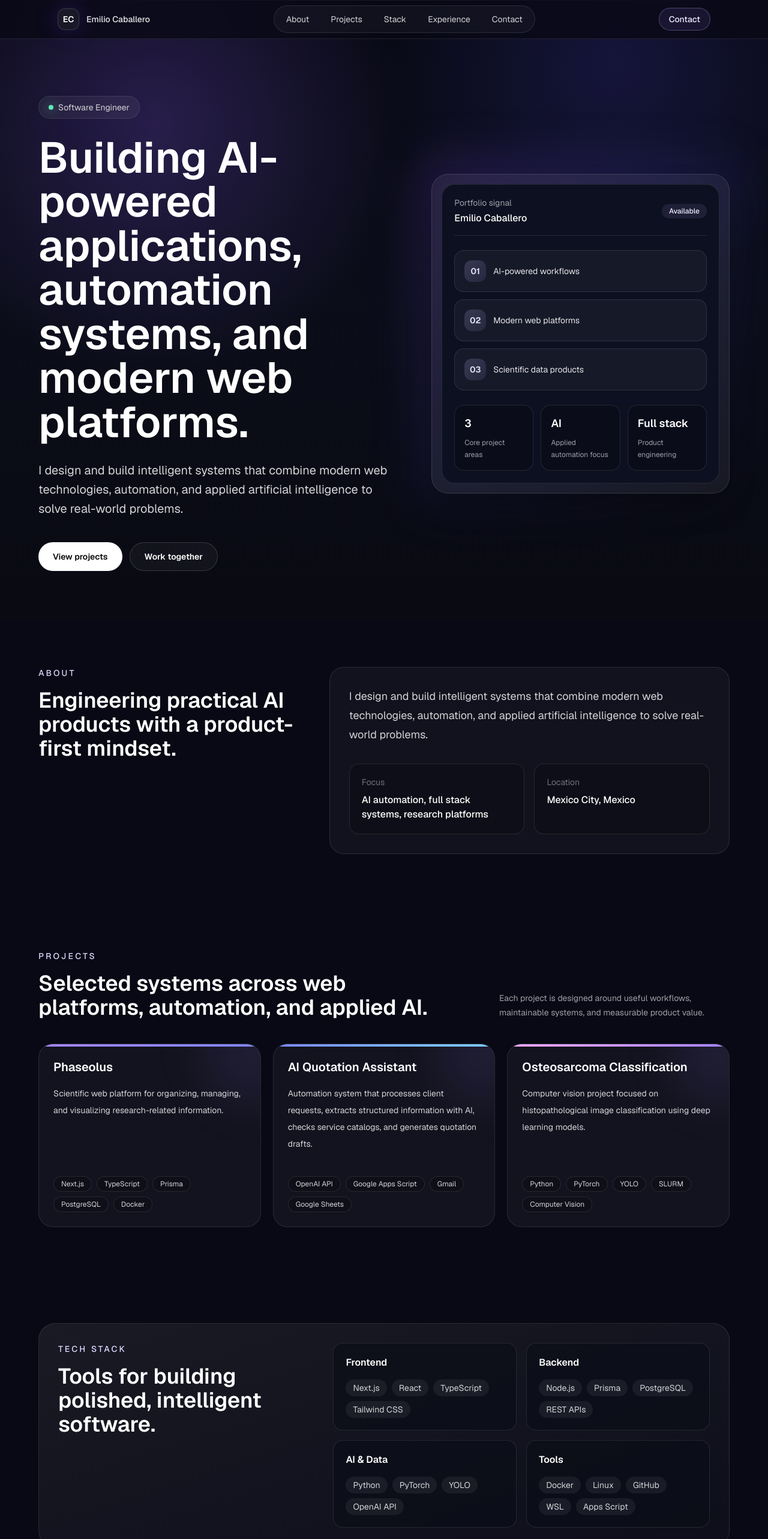
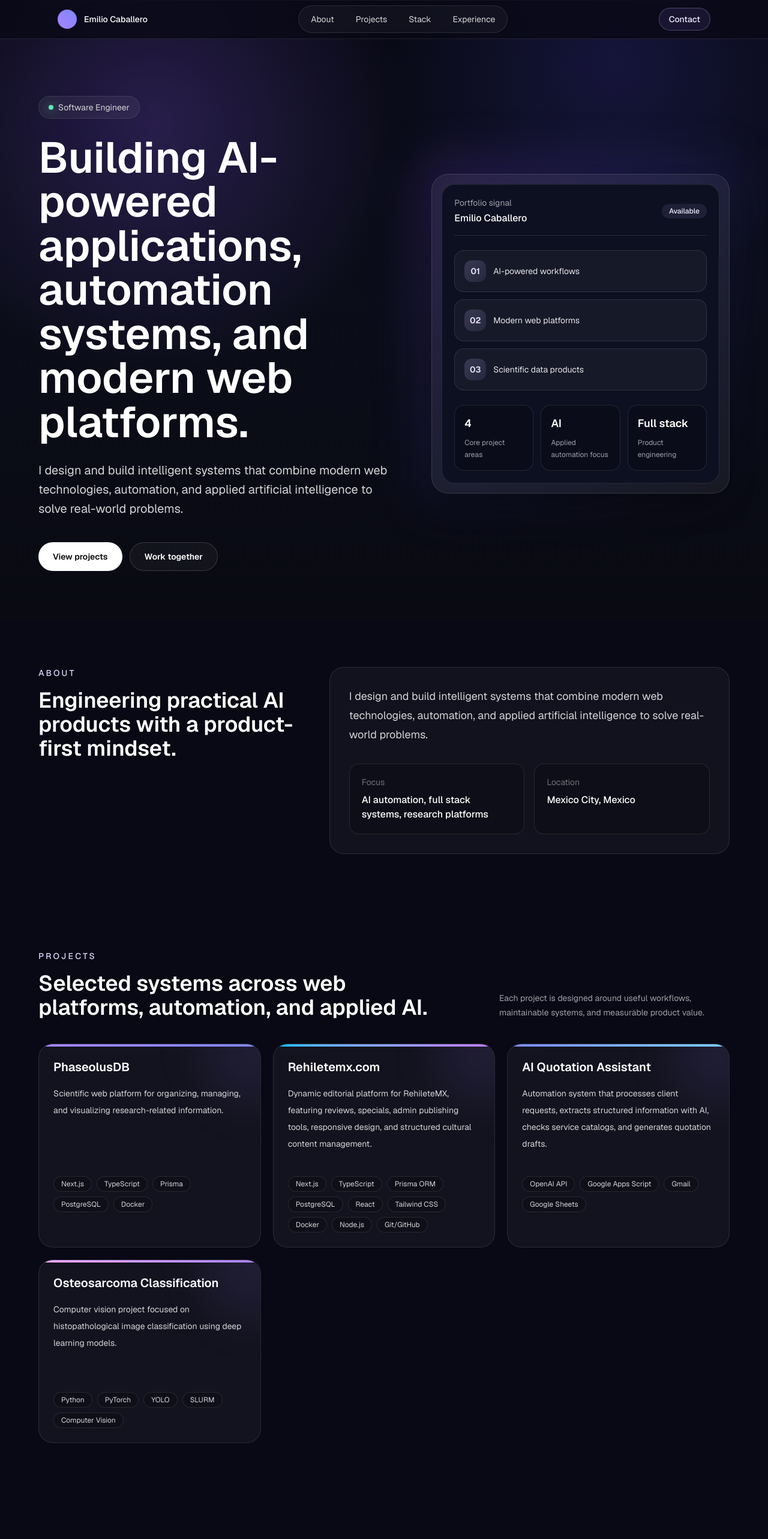
Before and after one commit to DexenRoss/emilio-portfolio, a Next.js app: page / in a window 1280 px wide. Shown: the top 2566 px of the page at 60% size. Built offline with nearby package versions, Linux system fonts and the light colour scheme.

Commit message:
fix: removi contacto duplicado en nav item

```diff
--- a/src/components/contact.tsx
+++ b/src/components/contact.tsx
@@ -21,6 +21,13 @@ export function Contact() {
             </div>
 
             <div className="rounded-[1.5rem] border border-white/10 bg-black/20 p-5">
+              <p className="text-sm text-zinc-500">Phone</p>
+              <a
+                href={`tel:${profile.cellphone}`}
+                className="mt-2 block break-words text-lg font-medium text-white transition hover:text-violet-100"
+              >
+                {profile.cellphone}
+              </a>
               <p className="text-sm text-zinc-500">Email</p>
               <a
                 href={`mailto:${profile.email}`}
--- a/src/components/navbar.tsx
+++ b/src/components/navbar.tsx
@@ -8,10 +8,8 @@ export function Navbar() {
         aria-label="Main navigation"
       >
         <a href="#top" className="group flex items-center gap-3">
-          <span className="grid size-9 place-items-center rounded-xl border border-white/15 bg-white/[0.06] text-sm font-semibold text-white shadow-[0_0_36px_rgba(124,58,237,0.25)]">
-            EC
-          </span>
-          <span className="hidden text-sm font-medium text-white/90 sm:inline">
+          <div className="h-8 w-8 rounded-full bg-gradient-to-tr from-violet-400 to-indigo-400 transition-transform group-hover:rotate-12" />
+          <span className="hidden text-sm font-medium text-white sm:block">
             {profile.name}
           </span>
         </a>
--- a/src/data/portfolio.ts
+++ b/src/data/portfolio.ts
@@ -5,8 +5,9 @@ export const profile = {
     "Building AI-powered applications, automation systems, and modern web platforms.",
   summary:
     "I design and build intelligent systems that combine modern web technologies, automation, and applied artificial intelligence to solve real-world problems.",
-  email: "hello@emiliocaballero.dev",
+  email: "choumw.emi@gmail.com",
   location: "Mexico City, Mexico",
+  cellphone: "+52 777 205 4417",
 };
 
 export const navItems = [
@@ -14,16 +15,22 @@ export const navItems = [
   { label: "Projects", href: "#projects" },
   { label: "Stack", href: "#tech-stack" },
   { label: "Experience", href: "#experience" },
-  { label: "Contact", href: "#contact" },
 ];
 
 export const projects = [
   {
-    name: "Phaseolus",
+    name: "PhaseolusDB",
     description:
       "Scientific web platform for organizing, managing, and visualizing research-related information.",
     stack: ["Next.js", "TypeScript", "Prisma", "PostgreSQL", "Docker"],
     accent: "from-violet-400 to-indigo-400",
+  },
+  {
+    name: "Rehiletemx.com",
+    description:
+      "Dynamic editorial platform for RehileteMX, featuring reviews, specials, admin publishing tools, responsive design, and structured cultural content management.",
+    stack: ["Next.js", "TypeScript", "Prisma ORM", "PostgreSQL", "React", "Tailwind CSS", "Docker","Node.js", "Git/GitHub"],
+    accent: "from-sky-400 to-purple-400",
   },
   {
     name: "AI Quotation Assistant",
@@ -76,7 +83,7 @@ export const experience = [
 ];
 
 export const metrics = [
-  { value: "3", label: "Core project areas" },
+  { value: "4", label: "Core project areas" },
   { value: "AI", label: "Applied automation focus" },
   { value: "Full stack", label: "Product engineering" },
 ];
```
